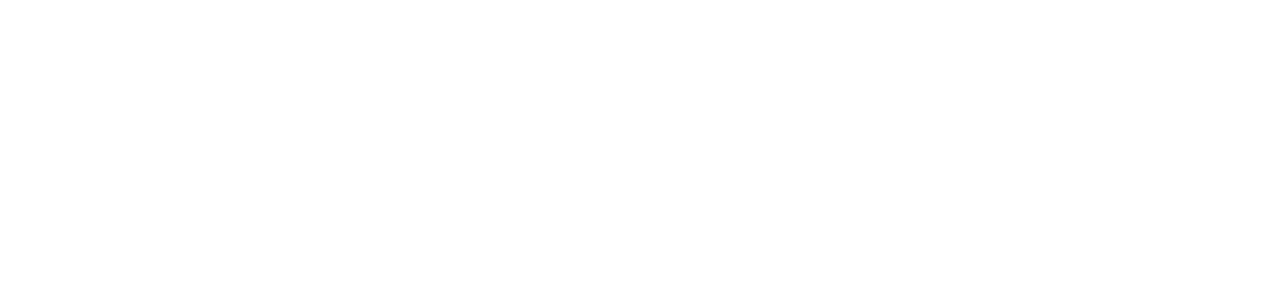
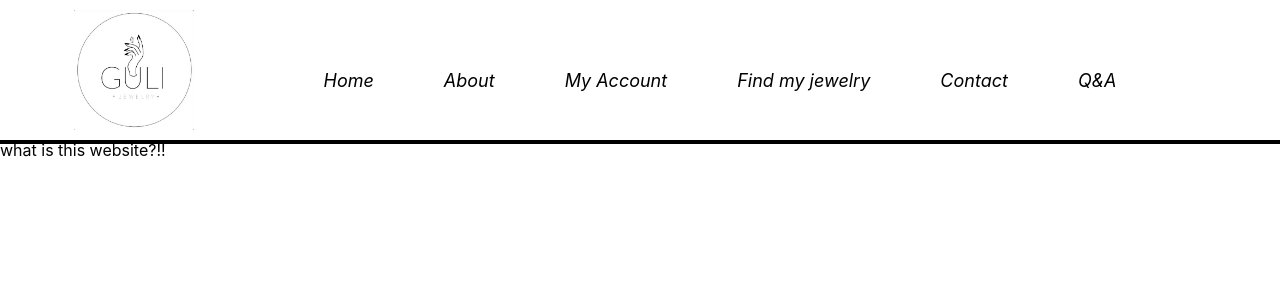
Before and after one commit to orb7410/webProject, a React (Create React App) app: page /q-a in a window 1280 px wide. Before the commit this address had no page. Shown: the top 300 px of the page. Built offline with nearby package versions, Linux system fonts and the light colour scheme.

Commit message:
add q&a and my account page

```diff
--- a/src/App.js
+++ b/src/App.js
@@ -3,6 +3,8 @@ import React from 'react';
 import './App.css';
 import Navebar from './Navebar';
 import Home from './pages/Home';
+import MyAccount from './pages/MyAccount';
+import QAndA from './pages/QAndA';
 import FindMyJewelry from './pages/FindMyJewelry';
 import JewelryDetails from './pages/JewelryDetails';
 import { BrowserRouter as Router, Route, Routes } from 'react-router-dom';
@@ -16,6 +18,8 @@ function App() {
                 <Route index element={<Home />} />
                 <Route path="find-jewelry" element={<FindMyJewelry />} />
                 <Route path="jewelry-details/:id" element={<JewelryDetails />} />
+                <Route path="my-account" element={<MyAccount />} />
+                <Route path="q-a" element={<QAndA />}/>
             </Route>
         </Routes>
     </Router>
--- a/src/Navebar.js
+++ b/src/Navebar.js
@@ -26,7 +26,7 @@ const Navbar = () => {
                         <Link class="nav-link" href="/" aria-label="About">About</Link>
                         </li>
                         <li class="nav-item">
-                            <a class="nav-link" href="/" aria-label="My Account">My Account</a>
+                            <Link to="/my-account" class="nav-link" href="/" aria-label="My Account">My Account</Link>
                         </li>
                         <li class="nav-item">
                             <Link to="/find-jewelry" class="nav-link" aria-label="Find my jewelry">Find my jewelry</Link>
@@ -35,7 +35,7 @@ const Navbar = () => {
                             <Link class="nav-link" href="/" aria-label="Contact">Contact</Link>
                         </li>
                         <li class="nav-item">
-                            <a class="nav-link" href="/" aria-label="Q&A">Q&A</a>
+                            <Link to="/q-a" class="nav-link" href="/" aria-label="Q&A">Q&A</Link>
                         </li>
                     </ul>
                 </div>
--- a/src/pages/FindMyJewelry.js
+++ b/src/pages/FindMyJewelry.js
@@ -1,7 +1,7 @@
 import React from 'react';
 import JewelryBox from '../JewelryBox';
 import './FindMyJewelry.css';
-import earring from '../assets/earring.jpeg'
+
 
 const data = [
     {
--- /dev/null
+++ b/src/pages/MyAccount.js
@@ -0,0 +1,11 @@
+import React from 'react';
+
+
+
+const MyAccount = () => {
+    return (
+        <p className={"My-account-text"}> soon....</p>
+    );
+
+}
+export default MyAccount;
--- /dev/null
+++ b/src/pages/QAndA.js
@@ -0,0 +1,11 @@
+import React from 'react';
+
+
+
+const QAndA = () => {
+    return (
+        <p className={"Q-and-a-text"}> what is this website?!!</p>
+    );
+
+}
+export default QAndA;
```
